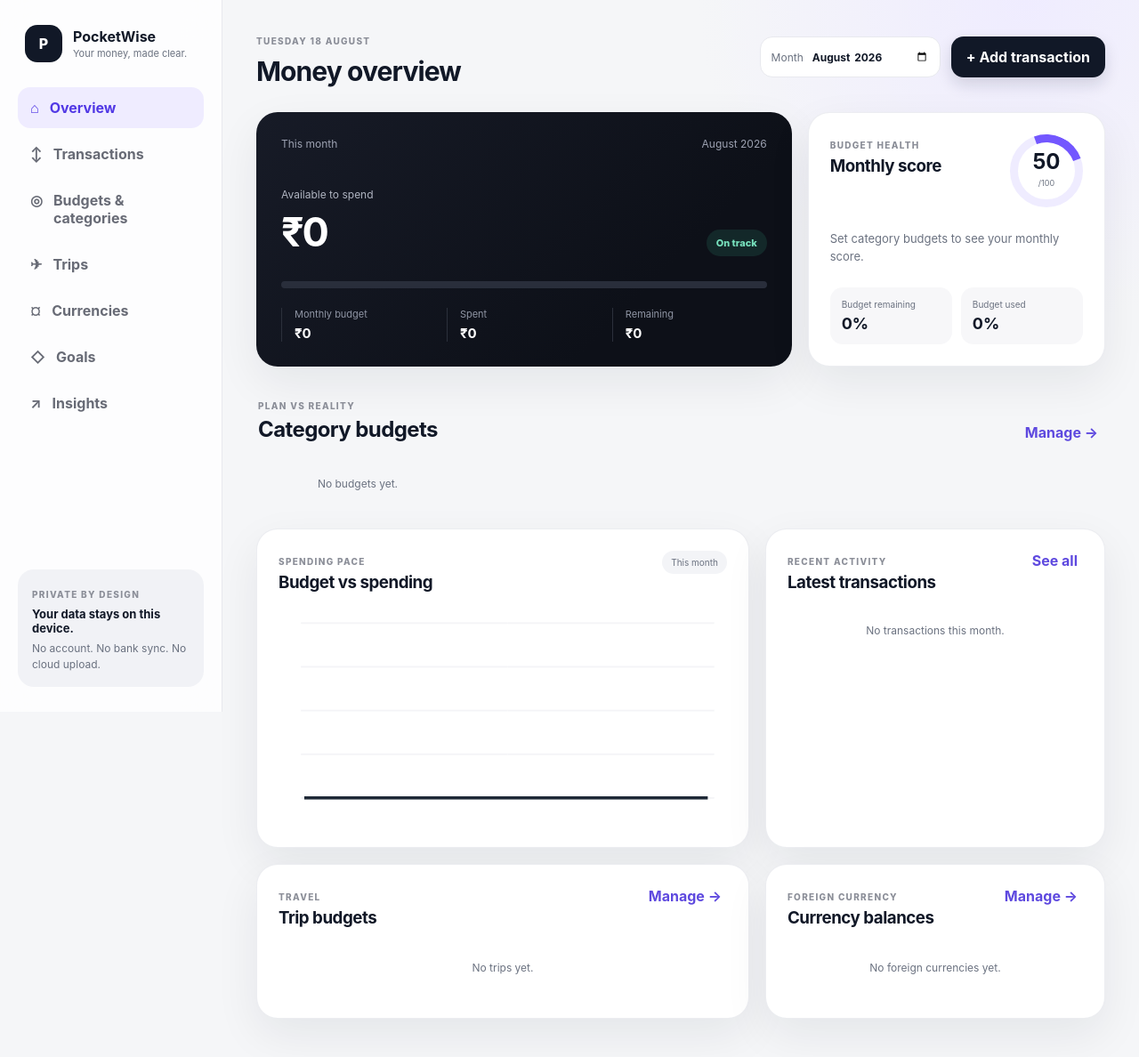
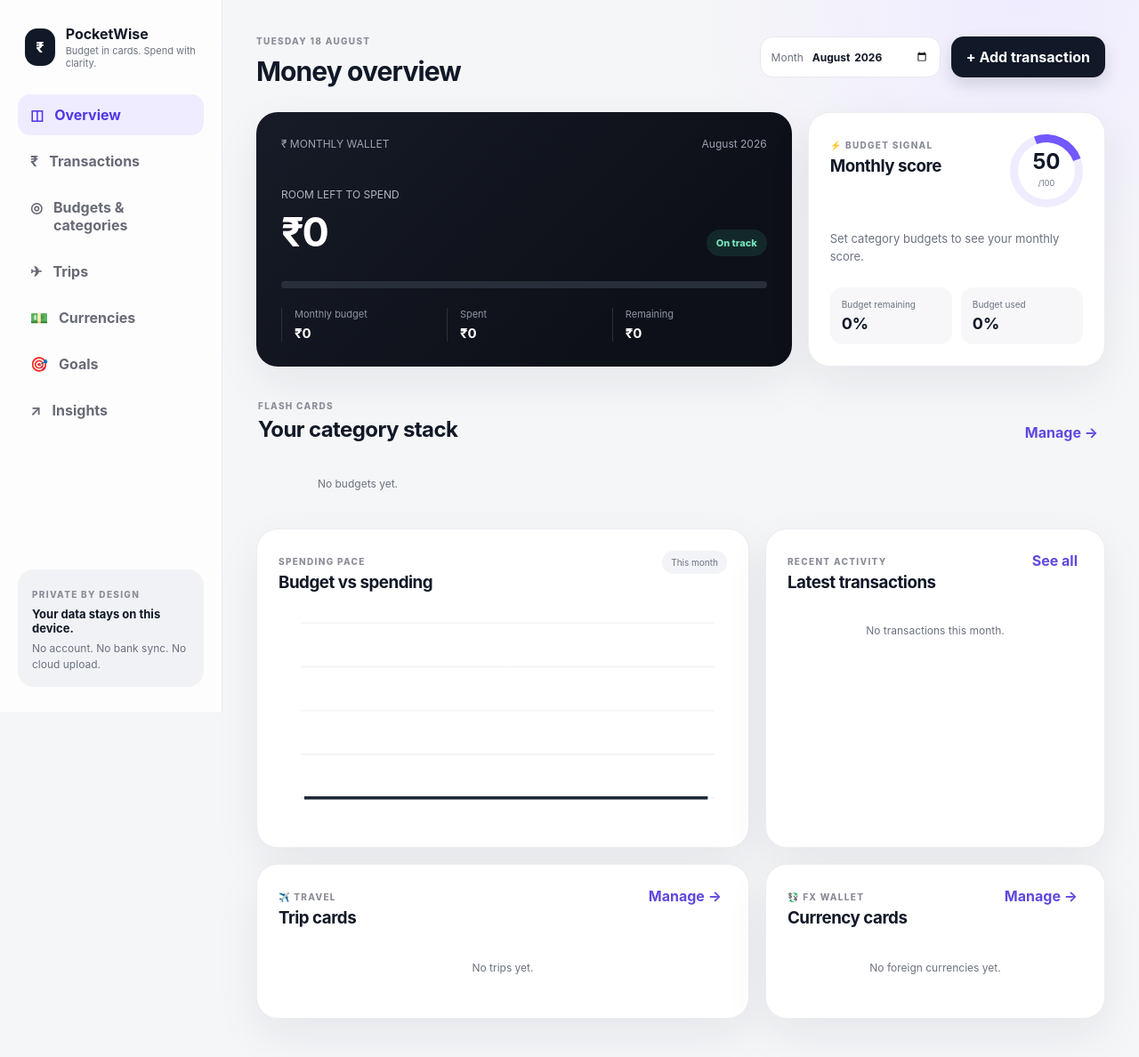
Before and after one commit to akslamdunk/budget, a plain HTML site: page index.html in a window 1280 px wide. Shown: the whole page at 89% size. Drawn offline with Linux system fonts and the light colour scheme.

Commit message:
Update index.html

```diff
--- a/index.html
+++ b/index.html
@@ -3,7 +3,7 @@
 <head>
   <meta charset="UTF-8" />
   <meta name="viewport" content="width=device-width, initial-scale=1.0, viewport-fit=cover" />
-  <meta name="theme-color" content="#111827" />
+  <meta name="theme-color" content="#080a10" />
   <meta name="description" content="PocketWise - a private, offline-first personal budget planner." />
   <link rel="manifest" href="./manifest.webmanifest" />
   <link rel="apple-touch-icon" href="./icons/icon-192.png" />
@@ -14,14 +14,14 @@
 <body>
 <div class="app-shell">
   <aside class="sidebar">
-    <div class="brand-row"><div class="brand-mark">P</div><div><strong>PocketWise</strong><span>Your money, made clear.</span></div></div>
+    <div class="brand-row"><div class="brand-mark">₹</div><div><strong>PocketWise</strong><span>Budget in cards. Spend with clarity.</span></div></div>
     <nav class="nav-list" aria-label="Primary">
-      <button class="nav-item active" data-view="dashboard"><span>⌂</span>Overview</button>
-      <button class="nav-item" data-view="transactions"><span>↕</span>Transactions</button>
+      <button class="nav-item active" data-view="dashboard"><span>◫</span>Overview</button>
+      <button class="nav-item" data-view="transactions"><span>₹</span>Transactions</button>
       <button class="nav-item" data-view="budgets"><span>◎</span>Budgets & categories</button>
       <button class="nav-item" data-view="trips"><span>✈</span>Trips</button>
-      <button class="nav-item" data-view="currencies"><span>¤</span>Currencies</button>
-      <button class="nav-item" data-view="goals"><span>◇</span>Goals</button>
+      <button class="nav-item" data-view="currencies"><span>💵</span>Currencies</button>
+      <button class="nav-item" data-view="goals"><span>🎯</span>Goals</button>
       <button class="nav-item" data-view="insights"><span>↗</span>Insights</button>
     </nav>
     <div class="sidebar-card"><span class="eyebrow">PRIVATE BY DESIGN</span><strong>Your data stays on this device.</strong><p>No account. No bank sync. No cloud upload.</p></div>
@@ -34,17 +34,17 @@
       <div class="top-actions"><label class="month-picker-wrap"><span>Month</span><input id="monthPicker" type="month" /></label><button id="quickAddBtn" class="primary-btn">+ Add transaction</button></div>
     </header>
     <div class="mobile-chip-nav">
-      <button data-view-jump="trips">✈ Trips</button><button data-view-jump="currencies">¤ Currencies</button><button data-view-jump="goals">◇ Goals</button><button data-view-jump="insights">↗ Insights</button>
+      <button data-view-jump="trips">✈ Trips</button><button data-view-jump="currencies">💵 Currencies</button><button data-view-jump="goals">🎯 Goals</button><button data-view-jump="insights">↗ Insights</button>
     </div>
 
     <section id="dashboardView" class="view active-view">
       <div class="hero-grid">
-        <article class="hero-card dark-card"><div class="hero-topline"><span>This month</span><span id="heroMonth"></span></div><div class="hero-balance-row"><div><span class="muted-light">Available to spend</span><h2 id="availableToSpend">₹0</h2></div><div class="health-chip" id="healthChip">On track</div></div><div class="hero-progress"><div id="heroProgressBar"></div></div><div class="hero-stats"><div><span>Monthly budget</span><strong id="heroBudget">₹0</strong></div><div><span>Spent</span><strong id="heroSpent">₹0</strong></div><div><span>Remaining</span><strong id="heroRemaining">₹0</strong></div></div></article>
-        <article class="card score-card"><div class="card-heading"><div><span class="eyebrow">BUDGET HEALTH</span><h3>Monthly score</h3></div><div class="score-ring"><strong id="budgetScore">0</strong><span>/100</span></div></div><p id="scoreMessage"></p><div class="mini-metrics"><div><span>Budget remaining</span><strong id="budgetRemainingPct">0%</strong></div><div><span>Budget used</span><strong id="budgetUsed">0%</strong></div></div></article>
+        <article class="hero-card dark-card"><div class="hero-topline"><span>₹ MONTHLY WALLET</span><span id="heroMonth"></span></div><div class="hero-balance-row"><div><span class="muted-light">ROOM LEFT TO SPEND</span><h2 id="availableToSpend">₹0</h2></div><div class="health-chip" id="healthChip">On track</div></div><div class="hero-progress"><div id="heroProgressBar"></div></div><div class="hero-stats"><div><span>Monthly budget</span><strong id="heroBudget">₹0</strong></div><div><span>Spent</span><strong id="heroSpent">₹0</strong></div><div><span>Remaining</span><strong id="heroRemaining">₹0</strong></div></div></article>
+        <article class="card score-card"><div class="card-heading"><div><span class="eyebrow">⚡ BUDGET SIGNAL</span><h3>Monthly score</h3></div><div class="score-ring"><strong id="budgetScore">0</strong><span>/100</span></div></div><p id="scoreMessage"></p><div class="mini-metrics"><div><span>Budget remaining</span><strong id="budgetRemainingPct">0%</strong></div><div><span>Budget used</span><strong id="budgetUsed">0%</strong></div></div></article>
       </div>
-      <div class="section-heading"><div><span class="eyebrow">PLAN VS REALITY</span><h2>Category budgets</h2></div><button class="text-btn" data-view-jump="budgets">Manage →</button></div><div id="budgetCards" class="budget-grid"></div>
+      <div class="section-heading"><div><span class="eyebrow">FLASH CARDS</span><h2>Your category stack</h2></div><button class="text-btn" data-view-jump="budgets">Manage →</button></div><div id="budgetCards" class="budget-grid"></div>
       <div class="dashboard-lower-grid"><article class="card"><div class="card-heading"><div><span class="eyebrow">SPENDING PACE</span><h3>Budget vs spending</h3></div><span class="soft-badge">This month</span></div><div class="chart-wrap"><canvas id="cashflowChart" width="700" height="280"></canvas></div></article><article class="card"><div class="card-heading"><div><span class="eyebrow">RECENT ACTIVITY</span><h3>Latest transactions</h3></div><button class="text-btn" data-view-jump="transactions">See all</button></div><div id="recentTransactions" class="transaction-list compact"></div></article></div>
-      <div class="dashboard-lower-grid"><article class="card"><div class="card-heading"><div><span class="eyebrow">TRAVEL</span><h3>Trip budgets</h3></div><button class="text-btn" data-view-jump="trips">Manage →</button></div><div id="tripPreview" class="mini-list"></div></article><article class="card"><div class="card-heading"><div><span class="eyebrow">FOREIGN CURRENCY</span><h3>Currency balances</h3></div><button class="text-btn" data-view-jump="currencies">Manage →</button></div><div id="currencyPreview" class="mini-list"></div></article></div>
+      <div class="dashboard-lower-grid"><article class="card"><div class="card-heading"><div><span class="eyebrow">✈️ TRAVEL</span><h3>Trip cards</h3></div><button class="text-btn" data-view-jump="trips">Manage →</button></div><div id="tripPreview" class="mini-list"></div></article><article class="card"><div class="card-heading"><div><span class="eyebrow">💱 FX WALLET</span><h3>Currency cards</h3></div><button class="text-btn" data-view-jump="currencies">Manage →</button></div><div id="currencyPreview" class="mini-list"></div></article></div>
     </section>
 
     <section id="transactionsView" class="view"><div class="toolbar card"><div><span class="eyebrow">LEDGER</span><h2>Transactions</h2></div><div class="toolbar-controls"><input id="transactionSearch" type="search" placeholder="Search transactions" /><select id="tripFilter"><option value="all">All trips</option></select><button id="addTransactionBtn" class="primary-btn">+ Add</button></div></div><div class="card table-card"><div id="transactionTable" class="transaction-table"></div></div></section>
@@ -55,16 +55,16 @@
       <div class="section-heading"><div><span class="eyebrow">STRUCTURE</span><h2>Categories & subcategories</h2></div></div><div id="categoryManager" class="manager-grid"></div>
     </section>
 
-    <section id="tripsView" class="view"><div class="toolbar card"><div><span class="eyebrow">TRAVEL BUDGETS</span><h2>Trips</h2><p>Assign a trip to transactions, set its budget in any saved currency, and always see the INR equivalent.</p></div><button id="addTripBtn" class="primary-btn">+ Add trip</button></div><div id="tripManager" class="manager-grid"></div></section>
+    <section id="tripsView" class="view"><div class="toolbar card"><div><span class="eyebrow">✈️ TRAVEL BUDGETS</span><h2>Trips</h2><p>Assign a trip to transactions, set its budget in any saved currency, and always see the INR equivalent.</p></div><button id="addTripBtn" class="primary-btn">+ Add trip</button></div><div id="tripManager" class="manager-grid"></div></section>
 
-    <section id="currenciesView" class="view"><div class="toolbar card"><div><span class="eyebrow">MULTI-CURRENCY</span><h2>Currencies</h2><p>Track foreign currency amounts and see their INR equivalent. Rates can refresh online or be edited manually.</p></div><button id="addCurrencyBtn" class="primary-btn">+ Add currency</button></div><div class="currency-summary card"><div><span class="eyebrow">TOTAL INR EQUIVALENT</span><h2 id="currencyTotal">₹0</h2></div><button id="refreshRatesBtn" class="secondary-btn">↻ Refresh rates</button></div><div id="currencyManager" class="manager-grid"></div><p class="fine-print">Live reference rates are fetched from Frankfurter when online. Your saved rate remains available offline.</p></section>
+    <section id="currenciesView" class="view"><div class="toolbar card"><div><span class="eyebrow">💵 MULTI-CURRENCY</span><h2>Currencies</h2><p>Track foreign currency amounts and see their INR equivalent. Rates can refresh online or be edited manually.</p></div><button id="addCurrencyBtn" class="primary-btn">+ Add currency</button></div><div class="currency-summary card"><div><span class="eyebrow">TOTAL INR EQUIVALENT</span><h2 id="currencyTotal">₹0</h2></div><button id="refreshRatesBtn" class="secondary-btn">↻ Refresh rates</button></div><div id="currencyManager" class="manager-grid"></div><p class="fine-print">Live reference rates are fetched from Frankfurter when online. Your saved rate remains available offline.</p></section>
 
-    <section id="goalsView" class="view"><div class="toolbar card"><div><span class="eyebrow">SAVINGS</span><h2>Goals</h2></div><button id="addGoalBtn" class="primary-btn">+ Add goal</button></div><div id="goalManager" class="manager-grid"></div></section>
+    <section id="goalsView" class="view"><div class="toolbar card"><div><span class="eyebrow">🎯 SAVINGS</span><h2>Goals</h2></div><button id="addGoalBtn" class="primary-btn">+ Add goal</button></div><div id="goalManager" class="manager-grid"></div></section>
     <section id="insightsView" class="view"><div class="toolbar card"><div><span class="eyebrow">BUDGET COACH</span><h2>Insights</h2></div></div><div id="insightCards" class="insight-grid"></div><article class="card"><div class="card-heading"><div><span class="eyebrow">SPENDING MIX</span><h3>Where your money goes</h3></div></div><div id="spendingBreakdown" class="breakdown-list"></div></article></section>
   </main>
 </div>
 
-<nav class="mobile-nav"><button class="mobile-nav-item active" data-view="dashboard">⌂<span>Home</span></button><button class="mobile-nav-item" data-view="transactions">↕<span>Activity</span></button><button class="mobile-fab" id="mobileAddBtn">+</button><button class="mobile-nav-item" data-view="budgets">◎<span>Budget</span></button><button class="mobile-nav-item" data-view="trips">✈<span>Trips</span></button></nav>
+<nav class="mobile-nav"><button class="mobile-nav-item active" data-view="dashboard">◫<span>Home</span></button><button class="mobile-nav-item" data-view="transactions">₹<span>Activity</span></button><button class="mobile-fab" id="mobileAddBtn">+</button><button class="mobile-nav-item" data-view="budgets">◎<span>Budget</span></button><button class="mobile-nav-item" data-view="trips">✈<span>Trips</span></button></nav>
 
 <dialog id="transactionDialog" class="modal"><form method="dialog" id="transactionForm" class="modal-card"><input type="hidden" id="transactionEditId" /><input type="hidden" id="transactionType" value="expense" /><div class="modal-heading"><div><span class="eyebrow">EXPENSE</span><h2 id="transactionDialogTitle">Add transaction</h2></div><button class="icon-btn close-modal" type="button">×</button></div>
 <label>Amount<div class="currency-input"><span id="transactionCurrencySymbol">₹</span><input id="transactionAmount" type="number" min="0" step="0.01" required /></div></label>
```
